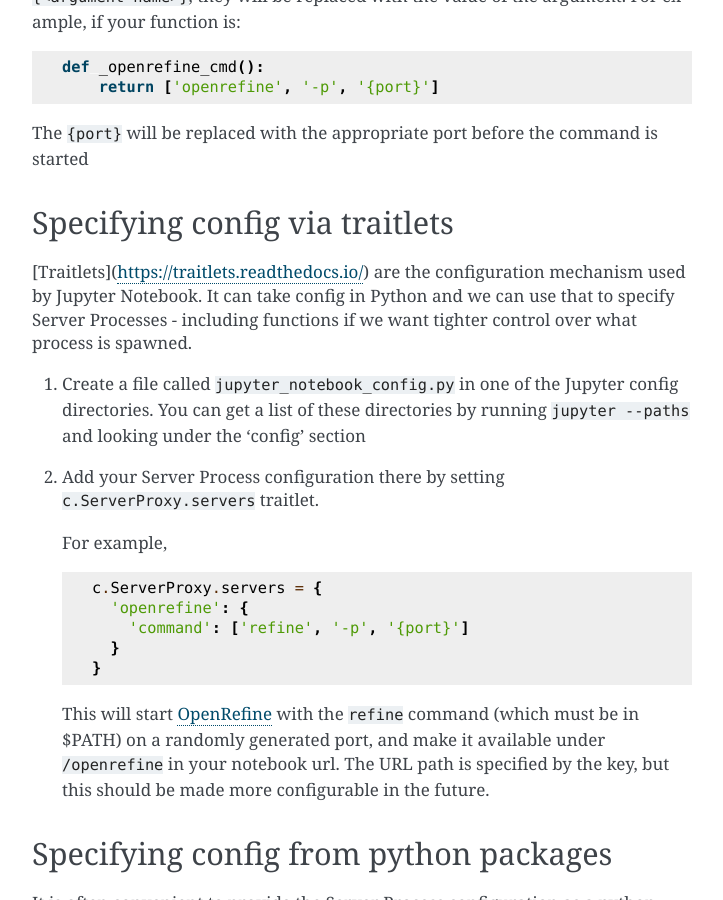
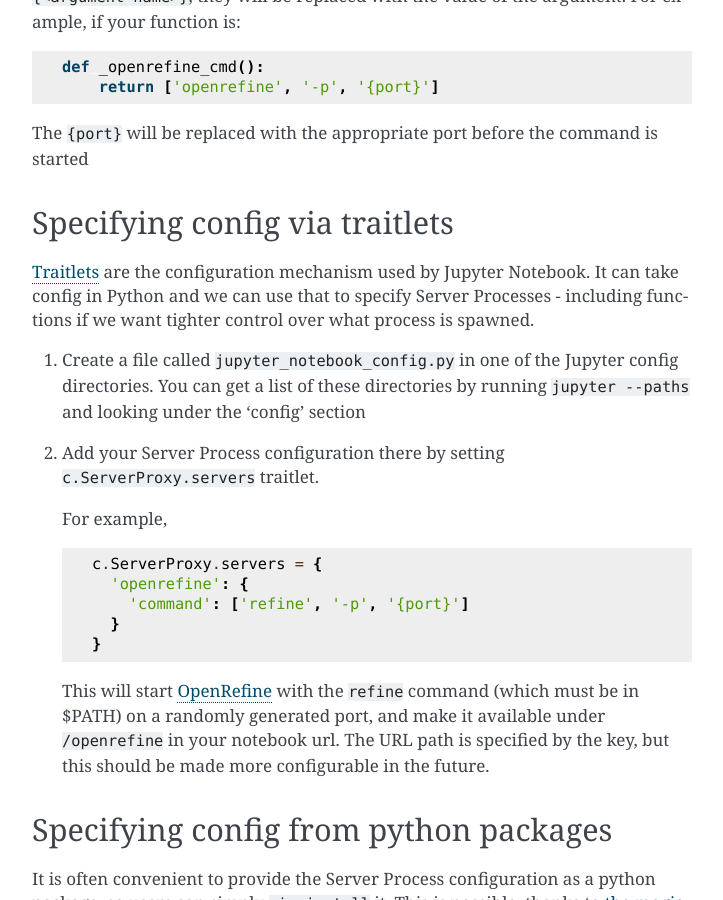
Before and after one commit to jupyterhub/jupyter-server-proxy, a Sphinx documentation site: the page built from docs/server-process.rst, in a window 1280 px wide and 900 px high, scrolled down 3046 px. Shown: the whole window, without its empty margins (388-1111 px from the left). Built offline with Sphinx 7.4.7, drawn with Linux system fonts in a browser that asks for light colours.

Commit message:
Fix Traitlets link in server process docs

```diff
--- a/docs/server-process.rst
+++ b/docs/server-process.rst
@@ -174,7 +174,7 @@ the command is started
 Specifying config via traitlets
 ===============================
 
-[Traitlets](https://traitlets.readthedocs.io/) are the configuration
+`Traitlets <https://traitlets.readthedocs.io/>`_ are the configuration
 mechanism used by Jupyter Notebook. It can take config in Python
 and we can use that to specify Server Processes - including functions
 if we want tighter control over what process is spawned.
```
